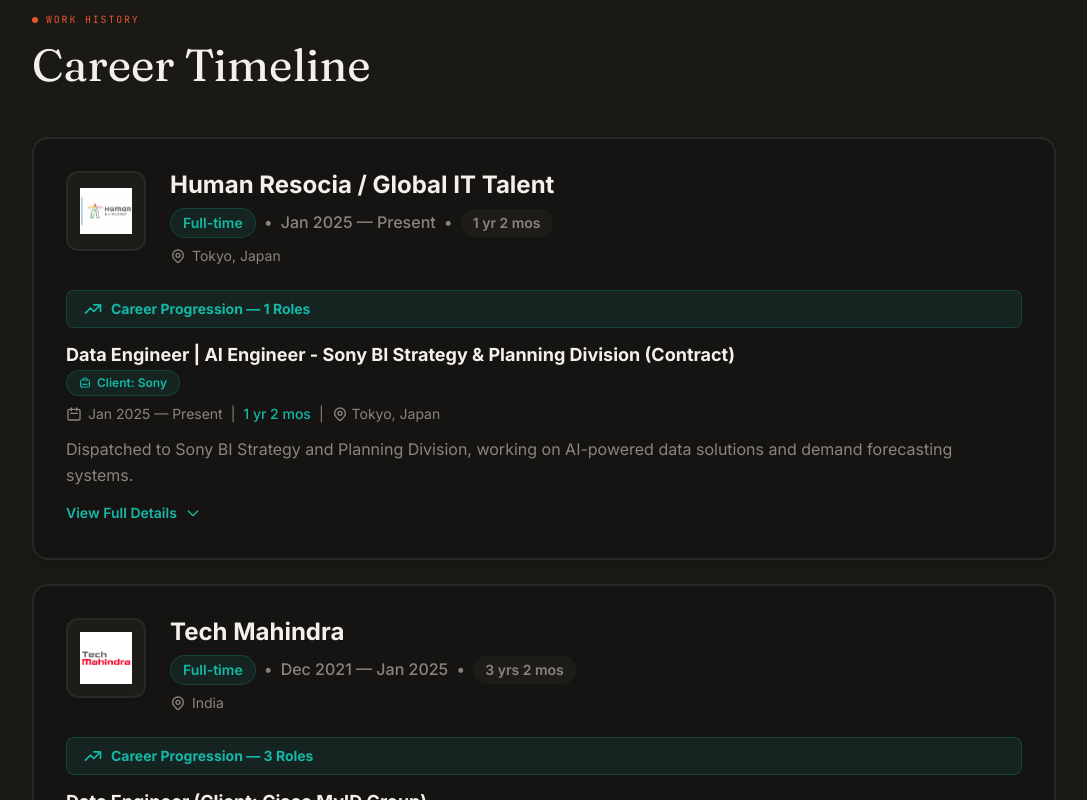
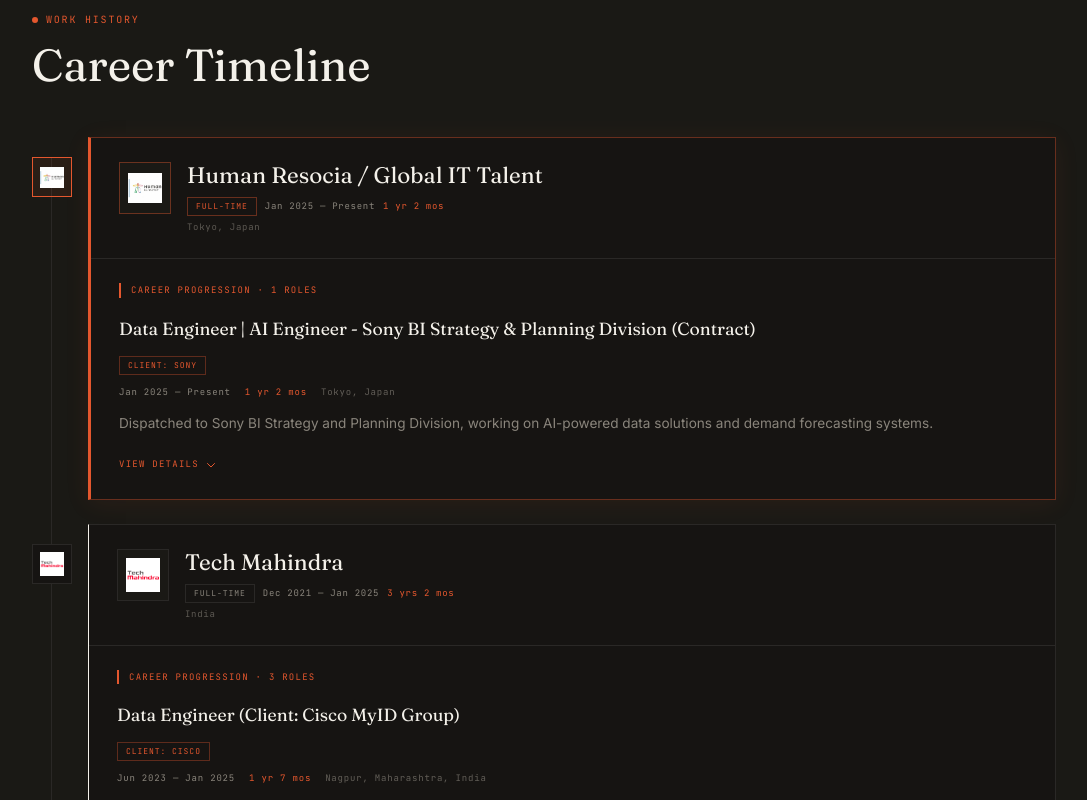
Before and after one commit to pavitramandal37/portfolio-pavitra-mandal, a Next.js app: page /experience in a window 1280 px wide. Shown: the part 580-1380 px from the top of the page, without its empty margins (96-1183 px from the left). Built offline with nearby package versions, Linux system fonts and the light colour scheme.

Commit message:
expereince tab updated

```diff
--- a/src/app/experience/page.tsx
+++ b/src/app/experience/page.tsx
@@ -2,9 +2,9 @@
 
 import { useState } from 'react';
 import Image from 'next/image';
-import { motion } from 'framer-motion';
+import { motion, AnimatePresence } from 'framer-motion';
 import { getAllExperiences } from '@/data/experience';
-import { Button, Tag, PageHero } from '@/components/ui';
+import { Button, PageHero } from '@/components/ui';
 import CornerBrackets from '@/components/ui/CornerBrackets';
 import { Experience, Role } from '@/types';
 import pageImages from '@/data/pageImages';
@@ -132,77 +132,91 @@
 function RoleCard({ role, isLast }: { role: Role; isLast: boolean }) {
   const [isExpanded, setIsExpanded] = useState(false);
   return (
-    <div className={`relative ${!isLast ? 'mb-6 pb-6 border-b border-card-border' : ''}`}>
-      <div className="mb-3">
-        <div className="flex items-start justify-between mb-2">
-          <div>
-            <h4 className="text-lg font-bold text-foreground">{role.title}</h4>
+    <div style={{ borderBottom: isLast ? 'none' : '1px solid var(--card-border)', paddingBottom: isLast ? 0 : '24px', marginBottom: isLast ? 0 : '24px' }}>
+      <h4 style={{ ...DISPLAY, fontSize: '1.1rem', fontWeight: 400, color: 'var(--foreground)', lineHeight: 1.25, marginBottom: '10px' }}>
+        {role.title}
+      </h4>
+
       {role.clientCompany && (
-              <span className="inline-flex items-center gap-1.5 mt-1 px-3 py-1 bg-secondary/10 border border-secondary/20 rounded-full text-xs font-semibold text-secondary">
-                <svg className="w-3 h-3" fill="none" stroke="currentColor" viewBox="0 0 24 24">
-                  <path strokeLinecap="round" strokeLinejoin="round" strokeWidth={2} d="M21 13.255A23.931 23.931 0 0112 15c-3.183 0-6.22-.62-9-1.745M16 6V4a2 2 0 00-2-2h-4a2 2 0 00-2 2v2m4 6h.01M5 20h14a2 2 0 002-2V8a2 2 0 00-2-2H5a2 2 0 00-2 2v10a2 2 0 002 2z" />
-                </svg>
+        <span
+          style={{ ...MONO, fontSize: '8px', letterSpacing: '0.12em', textTransform: 'uppercase', color: '#E4572E', border: '1px solid rgba(228,87,46,0.35)', padding: '2px 8px', display: 'inline-block', marginBottom: '10px' }}
+        >
           Client: {role.clientCompany}
         </span>
       )}
+
+      <div style={{ display: 'flex', flexWrap: 'wrap', gap: '14px', marginBottom: '12px' }}>
+        <span style={{ ...MONO, fontSize: '9px', letterSpacing: '0.09em', color: 'var(--foreground-muted)' }}>
+          {formatDate(role.startDate)} — {formatDate(role.endDate)}
+        </span>
+        <span style={{ ...MONO, fontSize: '9px', letterSpacing: '0.09em', color: '#E4572E' }}>
+          {calculateDuration(role.startDate, role.endDate)}
+        </span>
+        <span style={{ ...MONO, fontSize: '9px', letterSpacing: '0.09em', color: 'var(--foreground-muted)', opacity: 0.65 }}>
+          {role.location}
+        </span>
       </div>
-        </div>
-        <div className="flex flex-wrap items-center gap-2 text-sm text-foreground-muted">
-          <div className="flex items-center gap-1.5">
-            <svg className="w-4 h-4" fill="none" stroke="currentColor" viewBox="0 0 24 24">
-              <path strokeLinecap="round" strokeLinejoin="round" strokeWidth={2} d="M8 7V3m8 4V3m-9 8h10M5 21h14a2 2 0 002-2V7a2 2 0 00-2-2H5a2 2 0 00-2 2v12a2 2 0 002 2z" />
-            </svg>
-            <span>{formatDate(role.startDate)} — {formatDate(role.endDate)}</span>
-          </div>
-          <span className="text-muted-foreground">|</span>
-          <span className="font-medium text-secondary">{calculateDuration(role.startDate, role.endDate)}</span>
-          <span className="text-muted-foreground">|</span>
-          <div className="flex items-center gap-1">
-            <svg className="w-4 h-4" fill="none" stroke="currentColor" viewBox="0 0 24 24">
-              <path strokeLinecap="round" strokeLinejoin="round" strokeWidth={2} d="M17.657 16.657L13.414 20.9a1.998 1.998 0 01-2.827 0l-4.244-4.243a8 8 0 1111.314 0z" />
-              <path strokeLinecap="round" strokeLinejoin="round" strokeWidth={2} d="M15 11a3 3 0 11-6 0 3 3 0 016 0z" />
-            </svg>
-            <span>{role.location}</span>
-          </div>
-        </div>
-      </div>
-      <p className="text-foreground-muted mb-3 leading-relaxed">{role.description}</p>
-      <button onClick={() => setIsExpanded(!isExpanded)} className="inline-flex items-center gap-2 text-sm font-semibold text-secondary hover:text-teal-400 transition-colors">
-        {isExpanded ? 'Show Less' : 'View Full Details'}
-        <svg className={`w-4 h-4 transition-transform ${isExpanded ? 'rotate-180' : ''}`} fill="none" stroke="currentColor" viewBox="0 0 24 24">
+
+      <p style={{ fontSize: '0.85rem', color: 'var(--foreground-muted)', lineHeight: 1.8, marginBottom: '14px' }}>
+        {role.description}
+      </p>
+
+      <button
+        onClick={() => setIsExpanded(!isExpanded)}
+        className="inline-flex items-center gap-1.5"
+        style={{ ...MONO, fontSize: '9px', letterSpacing: '0.14em', textTransform: 'uppercase', color: '#E4572E' }}
+      >
+        {isExpanded ? 'Show Less' : 'View Details'}
+        <svg className={`w-3 h-3 transition-transform duration-300 ${isExpanded ? 'rotate-180' : ''}`} fill="none" stroke="currentColor" viewBox="0 0 24 24">
           <path strokeLinecap="round" strokeLinejoin="round" strokeWidth={2} d="M19 9l-7 7-7-7" />
         </svg>
       </button>
+
+      <AnimatePresence>
         {isExpanded && (
-        <div className="mt-4 space-y-4">
+          <motion.div
+            initial={{ opacity: 0, height: 0 }}
+            animate={{ opacity: 1, height: 'auto' }}
+            exit={{ opacity: 0, height: 0 }}
+            transition={{ duration: 0.35, ease: 'easeInOut' }}
+            style={{ overflow: 'hidden' }}
+          >
+            <div style={{ paddingTop: '16px' }}>
               {role.highlights && role.highlights.length > 0 && (
-            <div className="bg-muted rounded-xl p-4 border border-card-border">
-              <h5 className="text-sm font-bold text-foreground mb-3">Key Achievements</h5>
-              <ul className="space-y-2">
+                <div style={{ border: '1px solid var(--card-border)', backgroundColor: 'var(--background-alt)', padding: '16px', marginBottom: '14px' }}>
+                  <p style={{ ...MONO, fontSize: '9px', letterSpacing: '0.14em', textTransform: 'uppercase', color: 'var(--foreground-muted)', marginBottom: '12px' }}>
+                    Key Achievements
+                  </p>
+                  <ul style={{ listStyle: 'none', padding: 0, margin: 0 }}>
                     {role.highlights.map((h, i) => (
-                  <li key={i} className="flex items-start gap-2 text-sm text-foreground-muted">
-                    <svg className="w-5 h-5 text-secondary flex-shrink-0 mt-0.5" fill="none" stroke="currentColor" viewBox="0 0 24 24">
-                      <path strokeLinecap="round" strokeLinejoin="round" strokeWidth={2} d="M9 12l2 2 4-4m6 2a9 9 0 11-18 0 9 9 0 0118 0z" />
-                    </svg>
+                      <li key={i} style={{ display: 'flex', gap: '10px', marginBottom: '8px', fontSize: '0.83rem', color: 'var(--foreground-muted)', lineHeight: 1.65 }}>
+                        <span style={{ color: '#E4572E', flexShrink: 0 }}>—</span>
                         {h}
                       </li>
                     ))}
                   </ul>
                 </div>
               )}
+
               {role.projects && role.projects.length > 0 && (
-            <div>
-              <h5 className="text-sm font-bold text-foreground mb-3">Projects</h5>
-              <div className="space-y-3">
+                <div style={{ marginBottom: '14px' }}>
+                  <p style={{ ...MONO, fontSize: '9px', letterSpacing: '0.14em', textTransform: 'uppercase', color: 'var(--foreground-muted)', marginBottom: '10px' }}>
+                    Projects
+                  </p>
+                  <div style={{ display: 'flex', flexDirection: 'column', gap: '8px' }}>
                     {role.projects.map((project, i) => (
-                  <div key={i} className="bg-card rounded-lg p-4 border border-card-border">
-                    <h6 className="font-semibold text-foreground mb-1">{project.name}</h6>
-                    <p className="text-foreground-muted text-sm mb-2">{project.description}</p>
+                      <div key={i} style={{ border: '1px solid var(--card-border)', backgroundColor: 'var(--background-alt)', padding: '14px' }}>
+                        <p style={{ ...DISPLAY, fontSize: '0.95rem', fontWeight: 400, color: 'var(--foreground)', marginBottom: '5px' }}>
+                          {project.name}
+                        </p>
+                        <p style={{ fontSize: '0.81rem', color: 'var(--foreground-muted)', lineHeight: 1.65, marginBottom: project.highlights ? '8px' : 0 }}>
+                          {project.description}
+                        </p>
                         {project.highlights && (
-                      <ul className="space-y-1">
+                          <ul style={{ listStyle: 'none', padding: 0, margin: 0 }}>
                             {project.highlights.map((h, hi) => (
-                          <li key={hi} className="flex items-start gap-2 text-xs text-foreground-muted">
-                            <span className="text-secondary font-bold">•</span>{h}
+                              <li key={hi} style={{ display: 'flex', gap: '8px', marginBottom: '4px', fontSize: '0.78rem', color: 'var(--foreground-muted)', lineHeight: 1.5 }}>
+                                <span style={{ color: '#E4572E', flexShrink: 0 }}>·</span>{h}
                               </li>
                             ))}
                           </ul>
@@ -212,60 +226,92 @@
                   </div>
                 </div>
               )}
+
               {role.technologies && role.technologies.length > 0 && (
                 <div>
-              <h5 className="text-sm font-bold text-foreground mb-2">Technologies Used</h5>
-              <div className="flex flex-wrap gap-2">
-                {role.technologies.map(tech => <Tag key={tech} size="sm">{tech}</Tag>)}
+                  <p style={{ ...MONO, fontSize: '9px', letterSpacing: '0.14em', textTransform: 'uppercase', color: 'var(--foreground-muted)', marginBottom: '8px' }}>
+                    Technologies
+                  </p>
+                  <div style={{ display: 'flex', flexWrap: 'wrap', gap: '6px' }}>
+                    {role.technologies.map(tech => (
+                      <span key={tech} style={{ ...MONO, fontSize: '8px', letterSpacing: '0.1em', textTransform: 'uppercase', padding: '3px 8px', border: '1px solid var(--card-border)', color: 'var(--foreground-muted)' }}>
+                        {tech}
+                      </span>
+                    ))}
                   </div>
                 </div>
               )}
             </div>
+          </motion.div>
         )}
+      </AnimatePresence>
     </div>
   );
 }
 
-function ExperienceCard({ experience }: { experience: Experience }) {
+function ExperienceCard({ experience, isPresent }: { experience: Experience; isPresent: boolean }) {
   const [isExpanded, setIsExpanded] = useState(false);
   const hasMultipleRoles = experience.roles && experience.roles.length > 0;
+
   return (
-    <div className="bg-card rounded-2xl border-2 border-card-border hover:border-secondary/50 transition-all shadow-lg hover:shadow-xl p-8">
-      <div className="flex items-start gap-6 mb-6">
-        <div className="relative w-20 h-20 rounded-xl bg-muted border-2 border-card-border flex items-center justify-center overflow-hidden flex-shrink-0 shadow-sm">
+    <div
+      className="border overflow-hidden"
+      style={{
+        borderColor: isPresent ? 'rgba(228,87,46,0.4)' : 'var(--card-border)',
+        borderLeft: isPresent ? '3px solid #E4572E' : undefined,
+        backgroundColor: 'var(--card)',
+        boxShadow: isPresent ? '0 4px 24px rgba(228,87,46,0.08)' : 'none',
+      }}
+    >
+      {/* Company header */}
+      <div style={{ padding: '24px 28px', borderBottom: '1px solid var(--card-border)', display: 'flex', gap: '16px', alignItems: 'flex-start' }}>
+        {/* Logo */}
+        <div
+          className="relative shrink-0 overflow-hidden"
+          style={{ width: '52px', height: '52px', border: `1px solid ${isPresent ? 'rgba(228,87,46,0.4)' : 'var(--card-border)'}`, backgroundColor: 'var(--background-alt)' }}
+        >
           {experience.companyLogo ? (
-            <Image src={experience.companyLogo} alt={experience.company} fill className="object-contain p-3" />
+            <Image src={experience.companyLogo} alt={experience.company} fill className="object-contain p-2" sizes="52px" />
           ) : (
-            <span className="text-3xl font-bold text-foreground-muted">{experience.company.charAt(0)}</span>
-          )}
-        </div>
-        <div className="flex-grow">
-          <h3 className="text-2xl font-bold text-foreground mb-2">{experience.company}</h3>
-          <div className="flex flex-wrap items-center gap-2 mb-2">
-            <span className="px-3 py-1 bg-secondary/10 border border-secondary/20 rounded-full text-sm font-semibold text-secondary">{experience.employmentType}</span>
-            <span className="text-muted-foreground">•</span>
-            <span className="text-foreground-muted font-medium">{formatDate(experience.startDate)} — {formatDate(experience.endDate)}</span>
-            <span className="text-muted-foreground">•</span>
-            <span className="px-3 py-1 bg-muted rounded-full text-sm font-semibold text-foreground-muted">{calculateDuration(experience.startDate, experience.endDate)}</span>
-          </div>
-          {experience.location && (
-            <div className="flex items-center gap-1.5 text-foreground-muted">
-              <svg className="w-4 h-4" fill="none" stroke="currentColor" viewBox="0 0 24 24">
-                <path strokeLinecap="round" strokeLinejoin="round" strokeWidth={2} d="M17.657 16.657L13.414 20.9a1.998 1.998 0 01-2.827 0l-4.244-4.243a8 8 0 1111.314 0z" />
-                <path strokeLinecap="round" strokeLinejoin="round" strokeWidth={2} d="M15 11a3 3 0 11-6 0 3 3 0 016 0z" />
-              </svg>
-              <span className="text-sm">{experience.location}</span>
+            <div className="absolute inset-0 flex items-center justify-center">
+              <span style={{ ...MONO, fontSize: '13px', fontWeight: 700, color: isPresent ? '#E4572E' : 'var(--foreground-muted)' }}>
+                {experience.company.slice(0, 2).toUpperCase()}
+              </span>
             </div>
           )}
         </div>
+
+        <div style={{ flex: 1 }}>
+          <h3 style={{ ...DISPLAY, fontSize: '1.4rem', fontWeight: 400, color: 'var(--foreground)', lineHeight: 1.2, marginBottom: '8px' }}>
+            {experience.company}
+          </h3>
+          <div style={{ display: 'flex', flexWrap: 'wrap', gap: '8px', alignItems: 'center', marginBottom: '4px' }}>
+            <span style={{ ...MONO, fontSize: '8px', letterSpacing: '0.12em', textTransform: 'uppercase', color: isPresent ? '#E4572E' : 'var(--foreground-muted)', border: `1px solid ${isPresent ? 'rgba(228,87,46,0.4)' : 'var(--card-border)'}`, padding: '2px 8px' }}>
+              {experience.employmentType}
+            </span>
+            <span style={{ ...MONO, fontSize: '9px', letterSpacing: '0.08em', color: 'var(--foreground-muted)' }}>
+              {formatDate(experience.startDate)} — {formatDate(experience.endDate)}
+            </span>
+            <span style={{ ...MONO, fontSize: '9px', letterSpacing: '0.08em', color: '#E4572E' }}>
+              {calculateDuration(experience.startDate, experience.endDate)}
+            </span>
           </div>
+          {experience.location && (
+            <p style={{ ...MONO, fontSize: '9px', letterSpacing: '0.08em', color: 'var(--foreground-muted)', opacity: 0.6 }}>
+              {experience.location}
+            </p>
+          )}
+        </div>
+      </div>
+
+      {/* Body */}
+      <div style={{ padding: '24px 28px' }}>
         {hasMultipleRoles ? (
           <div>
-          <div className="flex items-center gap-2 mb-4 px-4 py-2 bg-secondary/10 rounded-lg border border-secondary/20">
-            <svg className="w-5 h-5 text-secondary" fill="none" stroke="currentColor" viewBox="0 0 24 24">
-              <path strokeLinecap="round" strokeLinejoin="round" strokeWidth={2} d="M13 7h8m0 0v8m0-8l-8 8-4-4-6 6" />
-            </svg>
-            <span className="text-sm font-bold text-secondary">Career Progression — {experience.roles!.length} Roles</span>
+            <div style={{ display: 'flex', alignItems: 'center', gap: '8px', marginBottom: '20px', borderLeft: '2px solid #E4572E', paddingLeft: '10px' }}>
+              <span style={{ ...MONO, fontSize: '9px', letterSpacing: '0.14em', textTransform: 'uppercase', color: '#E4572E' }}>
+                Career Progression · {experience.roles!.length} Roles
+              </span>
             </div>
             {experience.roles!.map((role, idx) => (
               <RoleCard key={idx} role={role} isLast={idx === experience.roles!.length - 1} />
@@ -273,25 +319,45 @@
           </div>
         ) : (
           <div>
-          {experience.role && <p className="text-lg font-semibold text-secondary mb-3">{experience.role}</p>}
-          {experience.description && <p className="text-foreground-muted mb-4 leading-relaxed">{experience.description}</p>}
-          <button onClick={() => setIsExpanded(!isExpanded)} className="inline-flex items-center gap-2 text-sm font-semibold text-secondary hover:text-teal-400 transition-colors">
-            {isExpanded ? 'Show Less' : 'View Full Details'}
-            <svg className={`w-4 h-4 transition-transform ${isExpanded ? 'rotate-180' : ''}`} fill="none" stroke="currentColor" viewBox="0 0 24 24">
+            {experience.role && (
+              <p style={{ ...MONO, fontSize: '9px', letterSpacing: '0.14em', textTransform: 'uppercase', color: '#E4572E', marginBottom: '12px' }}>
+                {experience.role}
+              </p>
+            )}
+            {experience.description && (
+              <p style={{ fontSize: '0.85rem', color: 'var(--foreground-muted)', lineHeight: 1.8, marginBottom: '16px' }}>
+                {experience.description}
+              </p>
+            )}
+            <button
+              onClick={() => setIsExpanded(!isExpanded)}
+              className="inline-flex items-center gap-1.5"
+              style={{ ...MONO, fontSize: '9px', letterSpacing: '0.14em', textTransform: 'uppercase', color: '#E4572E' }}
+            >
+              {isExpanded ? 'Show Less' : 'View Details'}
+              <svg className={`w-3 h-3 transition-transform duration-300 ${isExpanded ? 'rotate-180' : ''}`} fill="none" stroke="currentColor" viewBox="0 0 24 24">
                 <path strokeLinecap="round" strokeLinejoin="round" strokeWidth={2} d="M19 9l-7 7-7-7" />
               </svg>
             </button>
+            <AnimatePresence>
               {isExpanded && (
-            <div className="mt-4 space-y-4">
+                <motion.div
+                  initial={{ opacity: 0, height: 0 }}
+                  animate={{ opacity: 1, height: 'auto' }}
+                  exit={{ opacity: 0, height: 0 }}
+                  transition={{ duration: 0.35, ease: 'easeInOut' }}
+                  style={{ overflow: 'hidden' }}
+                >
+                  <div style={{ paddingTop: '16px' }}>
                     {experience.highlights && experience.highlights.length > 0 && (
-                <div className="bg-muted rounded-xl p-4 border border-card-border">
-                  <h5 className="text-sm font-bold text-foreground mb-3">Key Achievements</h5>
-                  <ul className="space-y-2">
+                      <div style={{ border: '1px solid var(--card-border)', backgroundColor: 'var(--background-alt)', padding: '16px', marginBottom: '14px' }}>
+                        <p style={{ ...MONO, fontSize: '9px', letterSpacing: '0.14em', textTransform: 'uppercase', color: 'var(--foreground-muted)', marginBottom: '12px' }}>
+                          Key Achievements
+                        </p>
+                        <ul style={{ listStyle: 'none', padding: 0, margin: 0 }}>
                           {experience.highlights.map((h, i) => (
-                      <li key={i} className="flex items-start gap-2 text-sm text-foreground-muted">
-                        <svg className="w-5 h-5 text-secondary flex-shrink-0 mt-0.5" fill="none" stroke="currentColor" viewBox="0 0 24 24">
-                          <path strokeLinecap="round" strokeLinejoin="round" strokeWidth={2} d="M9 12l2 2 4-4m6 2a9 9 0 11-18 0 9 9 0 0118 0z" />
-                        </svg>
+                            <li key={i} style={{ display: 'flex', gap: '10px', marginBottom: '8px', fontSize: '0.83rem', color: 'var(--foreground-muted)', lineHeight: 1.65 }}>
+                              <span style={{ color: '#E4572E', flexShrink: 0 }}>—</span>
                               {h}
                             </li>
                           ))}
@@ -300,16 +366,25 @@
                     )}
                     {experience.technologies && experience.technologies.length > 0 && (
                       <div>
-                  <h5 className="text-sm font-bold text-foreground mb-2">Technologies Used</h5>
-                  <div className="flex flex-wrap gap-2">
-                    {experience.technologies.map(tech => <Tag key={tech} size="sm">{tech}</Tag>)}
+                        <p style={{ ...MONO, fontSize: '9px', letterSpacing: '0.14em', textTransform: 'uppercase', color: 'var(--foreground-muted)', marginBottom: '8px' }}>
+                          Technologies
+                        </p>
+                        <div style={{ display: 'flex', flexWrap: 'wrap', gap: '6px' }}>
+                          {experience.technologies.map(tech => (
+                            <span key={tech} style={{ ...MONO, fontSize: '8px', letterSpacing: '0.1em', textTransform: 'uppercase', padding: '3px 8px', border: '1px solid var(--card-border)', color: 'var(--foreground-muted)' }}>
+                              {tech}
+                            </span>
+                          ))}
                         </div>
                       </div>
                     )}
                   </div>
+                </motion.div>
+              )}
+            </AnimatePresence>
+          </div>
         )}
       </div>
-      )}
     </div>
   );
 }
@@ -353,18 +428,49 @@
               Career Timeline
             </h2>
           </motion.div>
+          <div className="relative">
+            {/* Vertical connecting line */}
+            <div
+              className="absolute hidden sm:block"
+              style={{ left: '19px', top: '20px', bottom: '20px', width: '1px', backgroundColor: 'var(--card-border)' }}
+            />
+
             <div className="space-y-6">
-            {experiences.map((experience, idx) => (
+              {experiences.map((experience, idx) => {
+                const isPresent = experience.endDate === 'Present';
+                return (
                   <motion.div
                     key={experience.id}
-                initial={{ opacity: 0, y: 24 }}
-                whileInView={{ opacity: 1, y: 0 }}
+                    className="relative sm:pl-14"
+                    initial={{ opacity: 0, x: -24 }}
+                    whileInView={{ opacity: 1, x: 0 }}
                     viewport={{ once: true }}
-                transition={{ duration: 0.5, delay: idx * 0.08 }}
+                    transition={{ duration: 0.55, delay: idx * 0.1 }}
                   >
-                <ExperienceCard experience={experience} />
+                    {/* Timeline node */}
+                    <div
+                      className="hidden sm:flex absolute left-0 top-5 w-10 h-10 items-center justify-center overflow-hidden"
+                      style={{
+                        border: `1px solid ${isPresent ? '#E4572E' : 'var(--card-border)'}`,
+                        backgroundColor: isPresent ? 'rgba(228,87,46,0.08)' : 'var(--card)',
+                      }}
+                    >
+                      {experience.companyLogo ? (
+                        <div className="relative w-6 h-6">
+                          <Image src={experience.companyLogo} alt={experience.company} fill className="object-contain" sizes="24px" />
+                        </div>
+                      ) : (
+                        <span style={{ ...MONO, fontSize: '8px', fontWeight: 700, letterSpacing: '0.05em', color: isPresent ? '#E4572E' : 'var(--foreground-muted)' }}>
+                          {experience.company.slice(0, 2).toUpperCase()}
+                        </span>
+                      )}
+                    </div>
+
+                    <ExperienceCard experience={experience} isPresent={isPresent} />
                   </motion.div>
-            ))}
+                );
+              })}
+            </div>
           </div>
         </div>
       </section>
```
Lines whose indentation alone changed are shown as unchanged.
